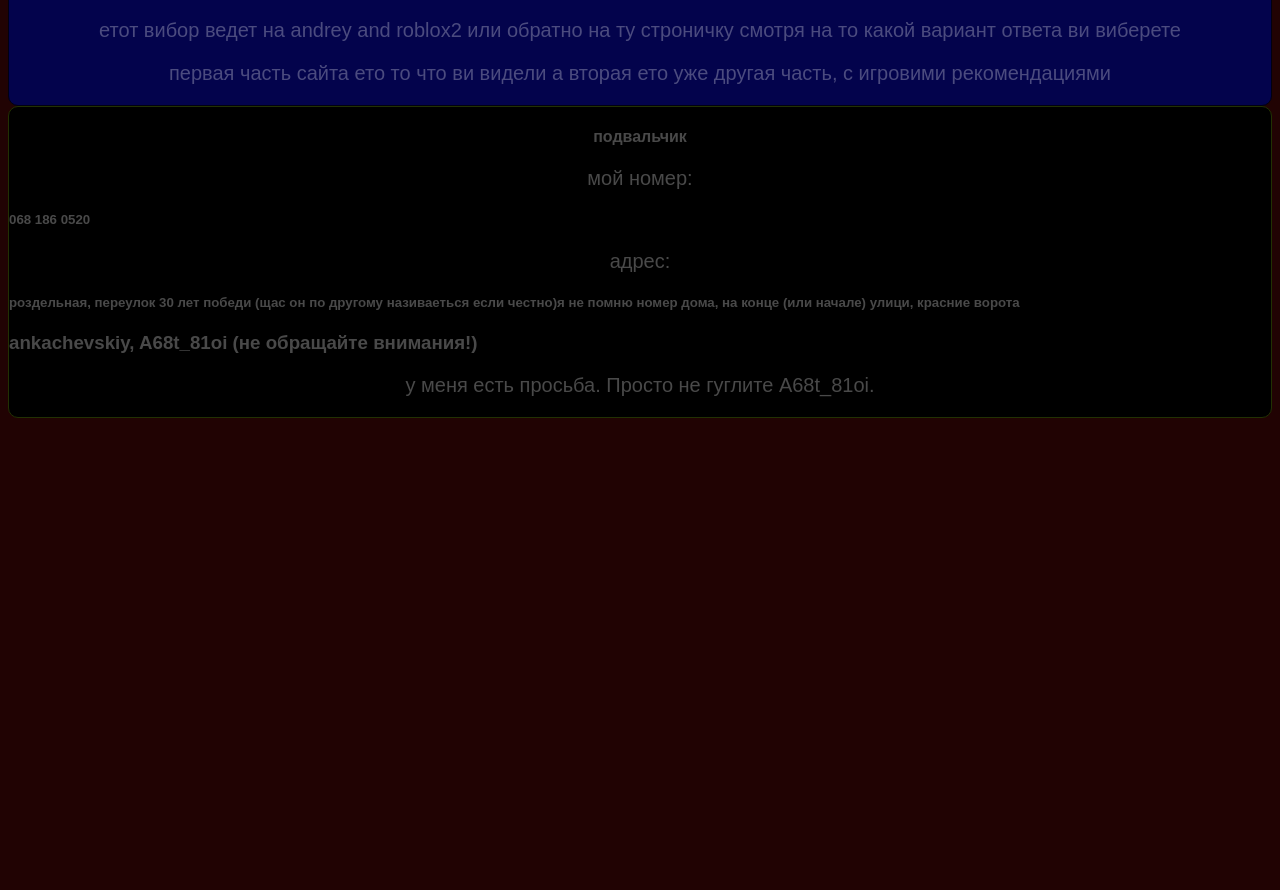
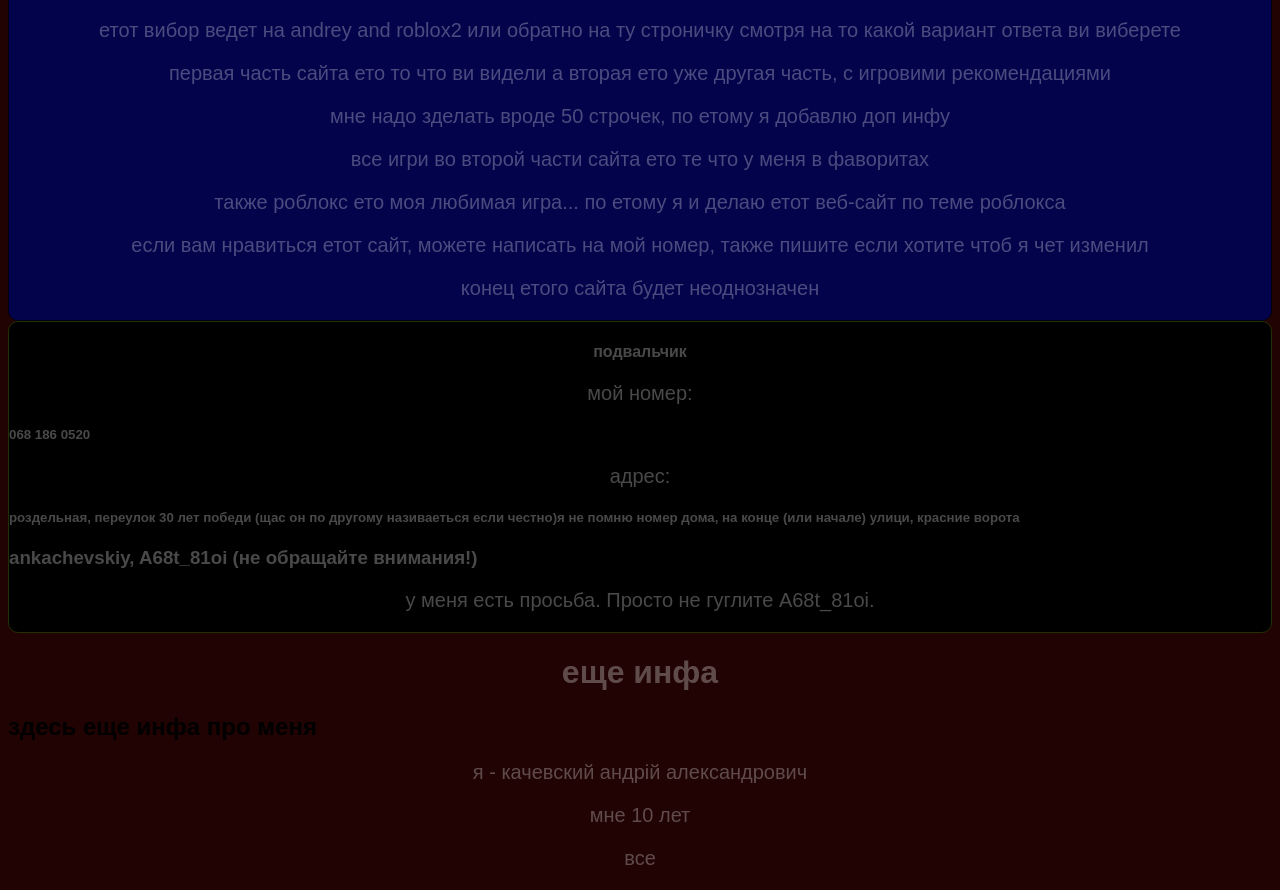
Before and after one commit to ankachevskiy/new-tory..., a plain HTML site: page index2.html in a window 1280 px wide. Shown: the part 324-1214 px from the top of the page. Before the commit the page ends 800 px from the top, so only its background shows below. Drawn offline with Linux system fonts and the light colour scheme.

Commit message:
Update index2.html

```diff
--- a/index2.html
+++ b/index2.html
@@ -1,3 +1,5 @@
+
+
 <html>
     <head>
         <title>вибор!</title>
@@ -21,6 +23,11 @@
             <h1>инфа</h1>
             <p>етот вибор ведет на andrey and roblox2 или обратно на ту строничку смотря на то какой вариант ответа ви виберете</p>
             <p>первая часть сайта ето то что ви видели а вторая ето уже другая часть, с игровими рекомендациями</p>
+            <p>мне надо зделать вроде 50 строчек, по етому я добавлю доп инфу</p>
+            <p>все игри во второй части сайта ето те что у меня в фаворитах</p>
+            <p>также роблокс ето моя любимая игра... по етому я и делаю етот веб-сайт по теме роблокса</p>
+            <p>если вам нравиться етот сайт, можете написать на мой номер, также пишите если хотите чтоб я чет изменил</p>
+            <p>конец етого сайта будет неоднозначен</p>
         </main>
         <footer id="footer">
             <h4>подвальчик</h4>
@@ -29,5 +36,12 @@
             <h3>ankachevskiy, A68t_81oi (не обращайте внимания!)</h3>
             <p>у меня есть просьба. Просто не гуглите A68t_81oi.</p>
         </footer>
+        <div>
+            <h1>еще инфа</h1>
+            <h2>здесь еще инфа про меня</h2>
+            <p>я - качевский андрій александрович</p>
+            <p>мне 10 лет</p>
+            <p>все</p>
+        </div>
     </body>
 </html>
```
